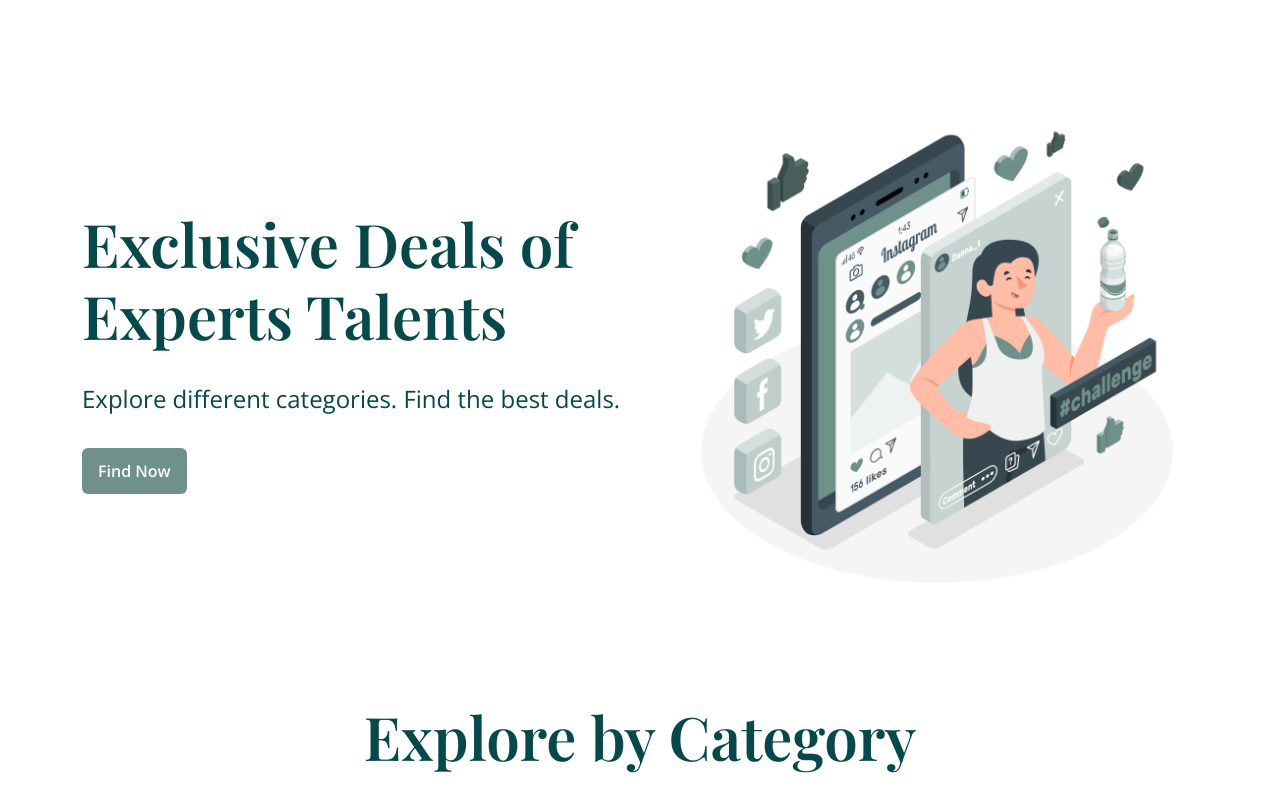
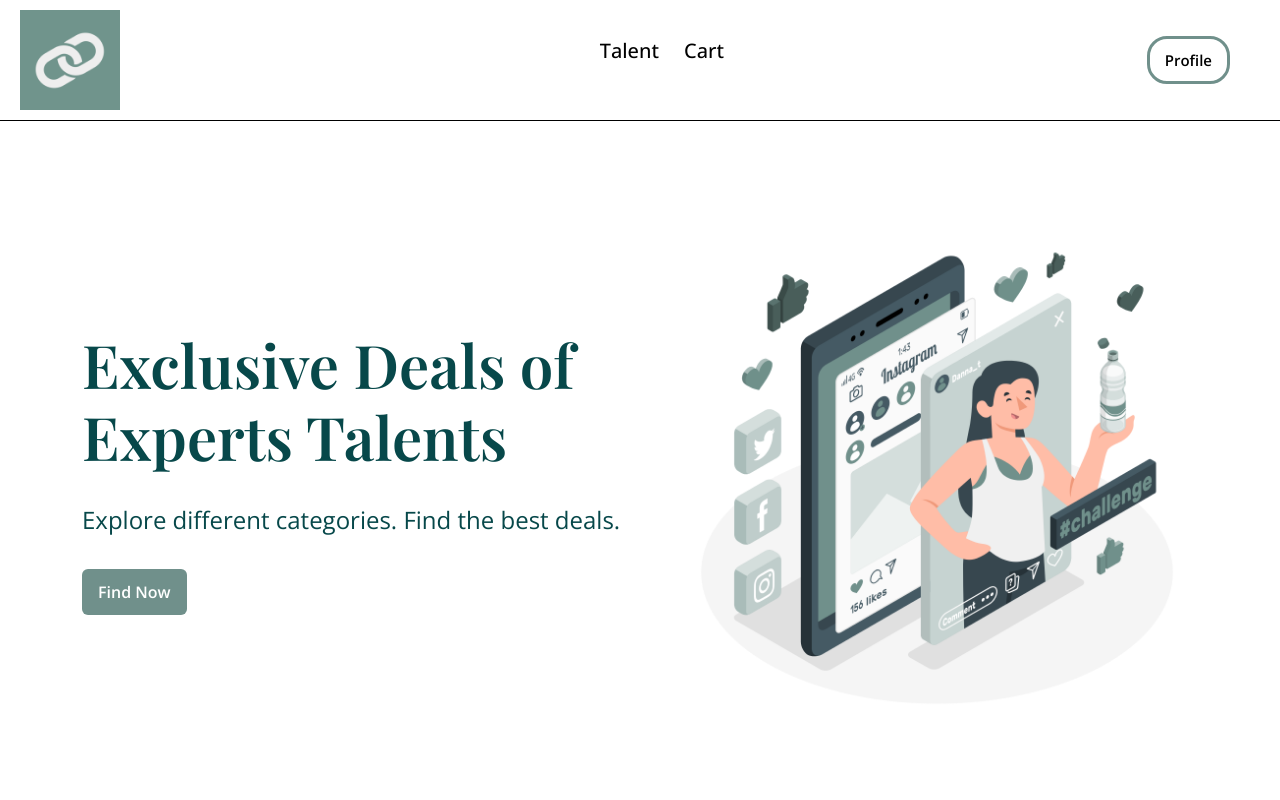
Before and after one commit to FebricoJonata/InfluencerLink, a React (Create React App) app: page / in a window 1280 px wide. Shown: the top 800 px of the page. Built offline with nearby package versions, Linux system fonts and the light colour scheme; a web font is replaced by a local one.

Commit message:
fixing some logic flow

```diff
--- a/src/Components/Cart/Cart.jsx
+++ b/src/Components/Cart/Cart.jsx
@@ -1,12 +1,13 @@
 import React from "react";
 import "./Cart.scss";
-import test from "../../Assets/Followers-amico.png";
+import Instagram from "../../Assets/instagram.png"
+import Tiktok from "../../Assets/tiktok.png"
 import BCA from "../../Assets/bca.png";
 import GoPay from "../../Assets/gopay.png";
 import OVO from "../../Assets/ovo.png";
 import Shopee from "../../Assets/shopee.png";
 
-function CartItem({ name, price }) {
+function CartItem({ image, name, price }) {
   let [qty, setQty] = React.useState(0);
 
   function increment() {
@@ -24,7 +25,7 @@ function CartItem({ name, price }) {
 
   return (
     <div className="cart-items">
-      <img src={test} alt="" srcset="" className="img-cart" />
+      <img src={image} alt="" srcset="" className="img-cart" />
       <h3>{name}</h3>
       <h4>Rp. {price}</h4>
       <div className="cart-btn">
@@ -43,9 +44,9 @@ const Cart = () => {
 
       <div className="row">
         <div className="col-md-7 cart">
-          <CartItem name="Test" price="90000" />
-          <CartItem name="Test" price="90000" />
-          <CartItem name="Test" price="90000" />
+          <CartItem image={Tiktok} name="Tiktok Video Promotion" price="500000" />
+          <CartItem image={Instagram} name="Instagram Feeds" price="1000000" />
+          <CartItem image={Instagram} name="Instagram Story" price="200000" />
         </div>
         <div className="col-md-4">
           <div className="price">
--- a/src/Components/Home/Home.jsx
+++ b/src/Components/Home/Home.jsx
@@ -5,10 +5,35 @@ import Benefit from "../Benefit/Benefit";
 import Membership from "../Membership/Membership";
 import Testimonial from "../Testimonial/Testimonial";
 import Footer from "../footer-module/footer";
+import InfluencerLink from "../../Assets/InfluencerLink Logo.png"
 
 const Home = () => {
   return (
     <>
+      <nav>
+        <img src={InfluencerLink} alt="logo" class="logo" />
+        <div class="center-item">
+          <ul class="nav-items">
+            <li>
+              <a href="/talent-detail">Talent</a>
+            </li>
+            <li>
+              <a href="/cart">Cart</a>
+            </li>
+            {/* <li>
+              <a href="/Pages/aboutUs.html"></a>
+            </li>
+            <li>
+              <a href="/Pages/events.html">Events</a>
+            </li> */}
+          </ul>
+        </div>
+        <div class="right-button">
+          <a href="/profile">
+            <button class="subs">Profile</button>
+          </a>
+        </div>
+      </nav>
       <div class="container">
         <div class="row" style={{ height: "700px" }}>
           <div class="col-md-6 d-flex align-items-center">
--- a/src/Components/Home/Home.scss
+++ b/src/Components/Home/Home.scss
@@ -3,6 +3,80 @@
 
 $color_primary: #07484a;
 $color_secondary: #70908b;
+
+ul,
+li,
+a,
+button {
+  text-decoration: none;
+  list-style: none;
+  cursor: pointer;
+}
+
+nav {
+  font-family: "Open Sans";
+  display: flex;
+  justify-content: space-between;
+  align-items: center;
+  padding: 10px;
+  position: sticky;
+  border-bottom: 1px solid black;
+}
+
+.logo {
+  width: 100px;
+  height: 100px;
+  margin-left: 10px;
+}
+
+.nav-items li {
+  display: inline-block;
+  padding-left: 25px;
+}
+
+.nav-items li a {
+  font-size: 20px;
+  font-weight: 500;
+  color: black;
+}
+
+.nav-items li a:hover {
+  color: $color_secondary;
+}
+
+.nav-items li a::after {
+  content: "";
+  height: 3px;
+  width: 100%;
+  display: block;
+  background: $color_secondary;
+  opacity: 0;
+}
+
+.nav-items li a:hover::after {
+  opacity: 1;
+}
+
+.right-button {
+  margin-right: 40px;
+}
+
+.subs {
+  padding: 10px 15px;
+  border-style: solid;
+  border-color: $color_secondary;
+  border-width: 3px;
+  border-radius: 20px;
+  background-color: transparent;
+  font-size: 15px;
+  font-weight: 600;
+}
+
+.subs:hover {
+  background-color: $color_secondary;
+  color: #ffffff;
+  font-weight: 600;
+}
 
 .content {
   p {
@@ -29,7 +103,7 @@ $color_secondary: #70908b;
     padding: 10px 25px 10px 25px;
     margin-top: 15px;
 
-    a{
+    a {
       text-decoration: none;
       color: white;
     }
--- a/src/Components/Talent/TalentDetail/TalentDetail.jsx
+++ b/src/Components/Talent/TalentDetail/TalentDetail.jsx
@@ -2,6 +2,7 @@ import "./TalentDetail.scss";
 
 const TalentDetail = () => {
   return (
+    <>
       <div className="container py-5">
         <div className="row">
           <div className="col-md-6">
@@ -13,21 +14,115 @@ const TalentDetail = () => {
             </div>
           </div>
           <div className="col-md-6">
-          <div className="talent-content bg-warning">
+            <div className="talent-content">
               <h3>Jo Yuri</h3>
               <p>
-              Lorem ipsum dolor sit amet consectetur adipisicing elit. Provident
-              consectetur recusandae autem quibusdam, pariatur nulla nobis esse
-              sunt omnis laborum non dolorem voluptates cumque a voluptatem
-              quisquam animi, illum exercitationem! Aliquam, harum modi vero
-              nemo placeat beatae doloribus cupiditate alias, ad officiis
-              dignissimos expedita minima at. Tempora illo eos laborum!
+                Lorem ipsum dolor sit amet consectetur adipisicing elit.
+                Provident consectetur recusandae autem quibusdam, pariatur nulla
+                nobis esse sunt omnis laborum non dolorem voluptates cumque a
+                voluptatem quisquam animi, illum exercitationem! Aliquam, harum
+                modi vero nemo placeat beatae doloribus cupiditate alias, ad
+                officiis dignissimos expedita minima at. Tempora illo eos
+                laborum!
               </p>
-            <button className="btn">Contact Me</button>
+              <button className="btn">
+                <a href="/cart">Book Me</a>
+              </button>
             </div>
           </div>
         </div>
       </div>
+
+      <div className="container py-5">
+        <div className="row">
+          <div className="col-md-6">
+            <div className="talent-image">
+              <img
+                src="https://i.pinimg.com/736x/02/a9/33/02a9338482d892ad9e9c70d2a15a113b.jpg"
+                alt="talent"
+              />
+            </div>
+          </div>
+          <div className="col-md-6">
+            <div className="talent-content">
+              <h3>Song Yu Qi</h3>
+              <p>
+                Lorem ipsum dolor sit amet consectetur adipisicing elit.
+                Provident consectetur recusandae autem quibusdam, pariatur nulla
+                nobis esse sunt omnis laborum non dolorem voluptates cumque a
+                voluptatem quisquam animi, illum exercitationem! Aliquam, harum
+                modi vero nemo placeat beatae doloribus cupiditate alias, ad
+                officiis dignissimos expedita minima at. Tempora illo eos
+                laborum!
+              </p>
+              <button className="btn">
+                <a href="/cart">Book Me</a>
+              </button>
+            </div>
+          </div>
+        </div>
+      </div>
+
+      <div className="container py-5">
+        <div className="row">
+          <div className="col-md-6">
+            <div className="talent-image">
+              <img
+                src="https://th.bing.com/th/id/OIP.oqab-U7wrWS7T43fJLnABQHaEK?pid=ImgDet&rs=1"
+                alt="talent"
+              />
+            </div>
+          </div>
+          <div className="col-md-6">
+            <div className="talent-content">
+              <h3>Hanni Pham</h3>
+              <p>
+                Lorem ipsum dolor sit amet consectetur adipisicing elit.
+                Provident consectetur recusandae autem quibusdam, pariatur nulla
+                nobis esse sunt omnis laborum non dolorem voluptates cumque a
+                voluptatem quisquam animi, illum exercitationem! Aliquam, harum
+                modi vero nemo placeat beatae doloribus cupiditate alias, ad
+                officiis dignissimos expedita minima at. Tempora illo eos
+                laborum!
+              </p>
+              <button className="btn">
+                <a href="/cart">Book Me</a>
+              </button>
+            </div>
+          </div>
+        </div>
+      </div>
+
+      <div className="container py-5">
+        <div className="row">
+          <div className="col-md-6">
+            <div className="talent-image">
+              <img
+                src="https://cdn.idntimes.com/content-images/post/20200812/116266356-112823867190531-6973562718266402212-n-db515af6773394b0fd3827fc26fb8e6e.jpg"
+                alt="talent"
+              />
+            </div>
+          </div>
+          <div className="col-md-6">
+            <div className="talent-content">
+              <h3>Ashel JKT48</h3>
+              <p>
+                Lorem ipsum dolor sit amet consectetur adipisicing elit.
+                Provident consectetur recusandae autem quibusdam, pariatur nulla
+                nobis esse sunt omnis laborum non dolorem voluptates cumque a
+                voluptatem quisquam animi, illum exercitationem! Aliquam, harum
+                modi vero nemo placeat beatae doloribus cupiditate alias, ad
+                officiis dignissimos expedita minima at. Tempora illo eos
+                laborum!
+              </p>
+              <button className="btn">
+                <a href="/cart">Book Me</a>
+              </button>
+            </div>
+          </div>
+        </div>
+      </div>
+    </>
   );
 };
 
```
Also changed, not shown: src/Assets/instagram.png (added), src/Assets/tiktok.png (added). Lines whose indentation alone changed are shown as unchanged.
